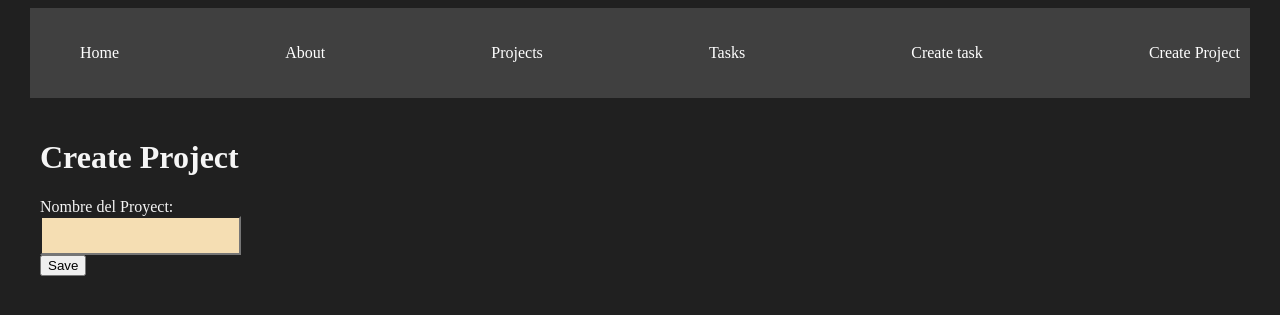
After one commit to jhonshua/Curso-Django, a Django app: page /create_project/ in a window 1280 px wide. The commit adds this page. Shown: the top 315 px of the page. Run offline with Django 5.2, Linux system fonts and the light colour scheme.

Commit message:
update model db

```diff
--- /dev/null
+++ b/myapp/forms.py
@@ -0,0 +1,9 @@
+from django import forms
+
+class CreateNewTask(forms.Form):
+    title = forms.CharField(label="Titulo de tarea", max_length=200, widget=forms.TextInput(attrs={'class': 'input'}))
+    description=forms.CharField(label="descripcion de la tarea", widget=forms.Textarea(attrs={'class': 'input'}))
+
+
+class CreateNewProject(forms.Form):
+    name = forms.CharField(label="Nombre del Proyect", max_length=200, widget=forms.TextInput(attrs={'class': 'input'}))
--- a/myapp/templates/layouts/base.html
+++ b/myapp/templates/layouts/base.html
@@ -25,6 +25,12 @@
             <li>
                 <a href="/tasks/">Tasks</a>
             </li>
+            <li>
+                <a href="/create_task/">Create task</a>
+            </li>
+            <li>
+                <a href="/create_project/">Create Project</a>
+            </li>
         </ul>
     </nav>
 
--- /dev/null
+++ b/myapp/templates/projects/create_project.html
@@ -0,0 +1,15 @@
+{% extends 'layouts/base.html' %}
+
+{% block content %}
+
+    <h1>Create Project</h1>
+
+    <form method="POST">
+        {% csrf_token %}
+        {{form}}
+        <button>
+            Save
+        </button>
+    </form>
+
+{% endblock %}
--- a/myapp/urls.py
+++ b/myapp/urls.py
@@ -7,4 +7,6 @@ urlpatterns = [
     path('hello/<str:username>', views.hello, name="hello"),
     path('projects/', views.projects),
     path('tasks/', views.tasks),
+    path('create_task/', views.create_task),
+    path('create_project/', views.create_project, name="create_project"),
 ]
--- a/myapp/views.py
+++ b/myapp/views.py
@@ -1,7 +1,8 @@
 # from django.shortcuts import render
 from django.http import HttpResponse
-from django.shortcuts import  render
+from django.shortcuts import  redirect, render
 from .models import Project, Task
+from .forms import CreateNewTask, CreateNewProject
 
 # Create your views here.
 
@@ -32,3 +33,25 @@ def tasks(request):
     return render(request, 'tasks/tasks.html', {
         'tasks': tasks
     })
+
+def create_task(request):
+    if request.method == 'GET':
+        return render(request, 'tasks/create_task.html', {
+            'form': CreateNewTask()
+        })
+    else:
+        Task.objects.create(
+            title=request.POST['title'],
+            description=request.POST['description'],
+            project_id=2
+        )
+        return redirect('/tasks/')
+
+def create_project(request):
+    if request.method == 'GET':
+        return render(request, 'projects/create_project.html', {
+            'form': CreateNewProject()
+        })
+    else:
+        Project.objects.create(name=request.POST["name"])
+        return redirect('projects')
```
Also changed, not shown: myapp/templates/tasks/create_task.html (added, +15 -0 lines), db.sqlite3, myapp/templates/projects/projects.html (line endings or trailing spaces).
